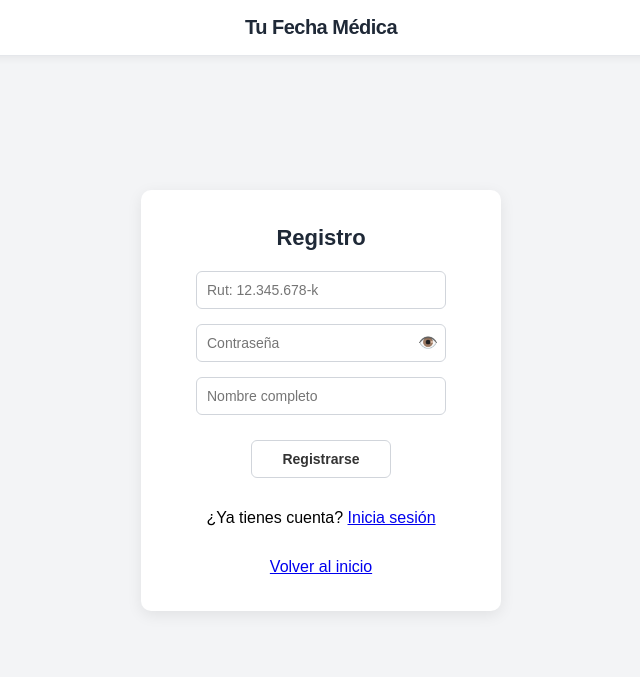
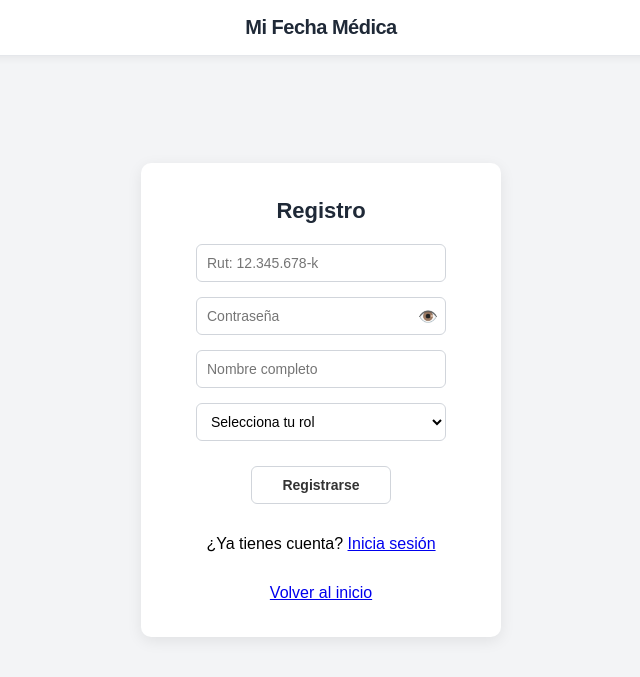
Before and after one commit to caiuc/equipo-9-haCAIthon-2026, a Python web app: template app/frontend/templates/register.html in a window 1280 px wide. Shown: the top 677 px of the page, without its empty margins (319-959 px from the left). Run offline with Jinja, Linux system fonts and the light colour scheme; the template is opened without the code that fills it, so the values that code supplies are empty.

Commit message:
Fix bugs

```diff
--- a/app/frontend/static/css/auth.css
+++ b/app/frontend/static/css/auth.css
@@ -47,19 +47,9 @@ body {
     display: flex;
     flex-direction: column;
     align-items: center;
-    margin: auto 0; /* Mantiene la tarjeta en el centro de la pantalla */
+    margin: auto 0; /* Imprescindible para centrar verticalmente */
 }
 
-.auth-container {
-    background-color: #ffffff;
-    width: 360px;
-    padding: 35px 25px;
-    border-radius: 10px;
-    box-shadow: 0 4px 15px rgba(0, 0, 0, 0.08);
-    display: flex;
-    flex-direction: column;
-    align-items: center;
-}
 
 .auth-container h2 {
     margin: 0 0 20px 0;
@@ -195,3 +185,8 @@ body {
     background-color: #f3f4f6;
     border-color: #9ca3af;
 }
+
+select.text-area-style {
+    background-color: #ffffff;
+    cursor: pointer;
+}
--- a/app/frontend/static/js/register.js
+++ b/app/frontend/static/js/register.js
@@ -1,11 +1,12 @@
-// 1. Declaración de todos los elementos del DOM
+// 1. Declaración de elementos del DOM
 const passInput = document.getElementById('password-input');
 const toggleBtn = document.getElementById('btn-toggle');
 const rutInput = document.getElementById('rut-input');
 const nameInput = document.getElementById('name-input');
+const roleSelect = document.getElementById('role-select');
 const submitBtn = document.getElementById('btn-submit');
 
-// 2. Lógica del ojo (mostrar / ocultar contraseña)
+// 2. Mostrar / Ocultar contraseña
 if (passInput && toggleBtn) {
     toggleBtn.addEventListener('click', () => {
         const isPassword = passInput.type === 'password';
@@ -14,20 +15,22 @@ if (passInput && toggleBtn) {
     });
 }
 
-// 3. Guardar valores al hacer clic en el botón
+// 3. Capturar y guardar valores
 if (submitBtn) {
     submitBtn.addEventListener('click', () => {
         const rut = rutInput ? rutInput.value.trim() : '';
         const password = passInput ? passInput.value : '';
         const fullName = nameInput ? nameInput.value.trim() : '';
+        const rol = roleSelect ? roleSelect.value : '';
 
         const formData = {
             rut: rut,
             password: password,
-            fullName: fullName
+            fullName: fullName,
+            rol: rol
         };
 
         console.log('Datos guardados en variables:', formData);
-        alert("¡Datos guardados correctamente!")
+        alert("¡Datos guardados correctamente!");
     });
 }
--- a/app/frontend/templates/login.html
+++ b/app/frontend/templates/login.html
@@ -9,7 +9,7 @@
 </head>
 <body>
     <header class="app-header">
-        <a href="./index.html" class="header-title">Tu Fecha Médica</a>
+        <a href="./index.html" class="header-title">Mi Fecha Médica</a>
     </header>
 
     <!-- Cambiado a auth-container -->
--- a/app/frontend/templates/register.html
+++ b/app/frontend/templates/register.html
@@ -10,7 +10,7 @@
 </head>
 <body>
     <header class="app-header">
-        <a href="./index.html" class="header-title">Tu Fecha Médica</a>
+        <a href="./index.html" class="header-title">Mi Fecha Médica</a>
     </header>
 
     <main class="auth-container">
@@ -45,6 +45,13 @@
                 id="name-input"
             >
 
+            <!-- Selector de Rol (Paciente / Médico) -->
+            <select class="text-area-style" id="role-select">
+                <option value="" disabled selected>Selecciona tu rol</option>
+                <option value="paciente">Paciente</option>
+                <option value="medico">Médico</option>
+            </select>
+
             <!-- Botón de Registro -->
             <button type="button" id="btn-submit" class="btn-register">Registrarse</button>
             <p class="auth-redirect">¿Ya tienes cuenta? <a href="./login.html">Inicia sesión</a></p>
```
